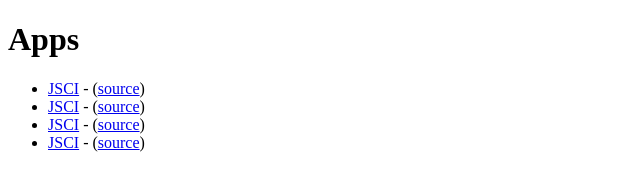
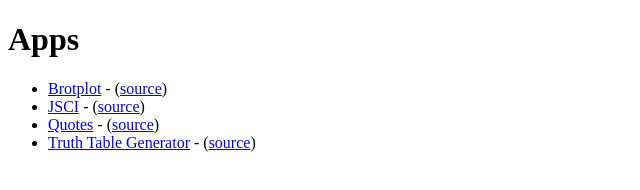
Before and after one commit to stupid-genius/stupid-genius.github.io, a plain HTML site: page index.html in a window 1280 px wide. Shown: the whole page, without its empty margins (0-640 px from the left). Drawn offline with Linux system fonts and the light colour scheme.

Commit message:
fixing names

```diff
--- a/index.html
+++ b/index.html
@@ -11,10 +11,10 @@
 <body>
 	<h1>Apps</h1>
 	<ul>
-		<li><a href="http://apps.stupid-genius.com/Brotplot/">JSCI</a> - (<a href="https://github.com/stupid-genius/Brotplot">source</a>)</li>
+		<li><a href="http://apps.stupid-genius.com/Brotplot/">Brotplot</a> - (<a href="https://github.com/stupid-genius/Brotplot">source</a>)</li>
 		<li><a href="http://apps.stupid-genius.com/jsci/">JSCI</a> - (<a href="https://github.com/stupid-genius/jsci">source</a>)</li>
-		<li><a href="http://apps.stupid-genius.com/Quotes/">JSCI</a> - (<a href="https://github.com/stupid-genius/Quotes">source</a>)</li>
-		<li><a href="http://apps.stupid-genius.com/TruthTable/">JSCI</a> - (<a href="https://github.com/stupid-genius/TruthTable">source</a>)</li>
+		<li><a href="http://apps.stupid-genius.com/Quotes/">Quotes</a> - (<a href="https://github.com/stupid-genius/Quotes">source</a>)</li>
+		<li><a href="http://apps.stupid-genius.com/TruthTable/">Truth Table Generator</a> - (<a href="https://github.com/stupid-genius/TruthTable">source</a>)</li>
 	</ul>
 </body>
 </html>
```
